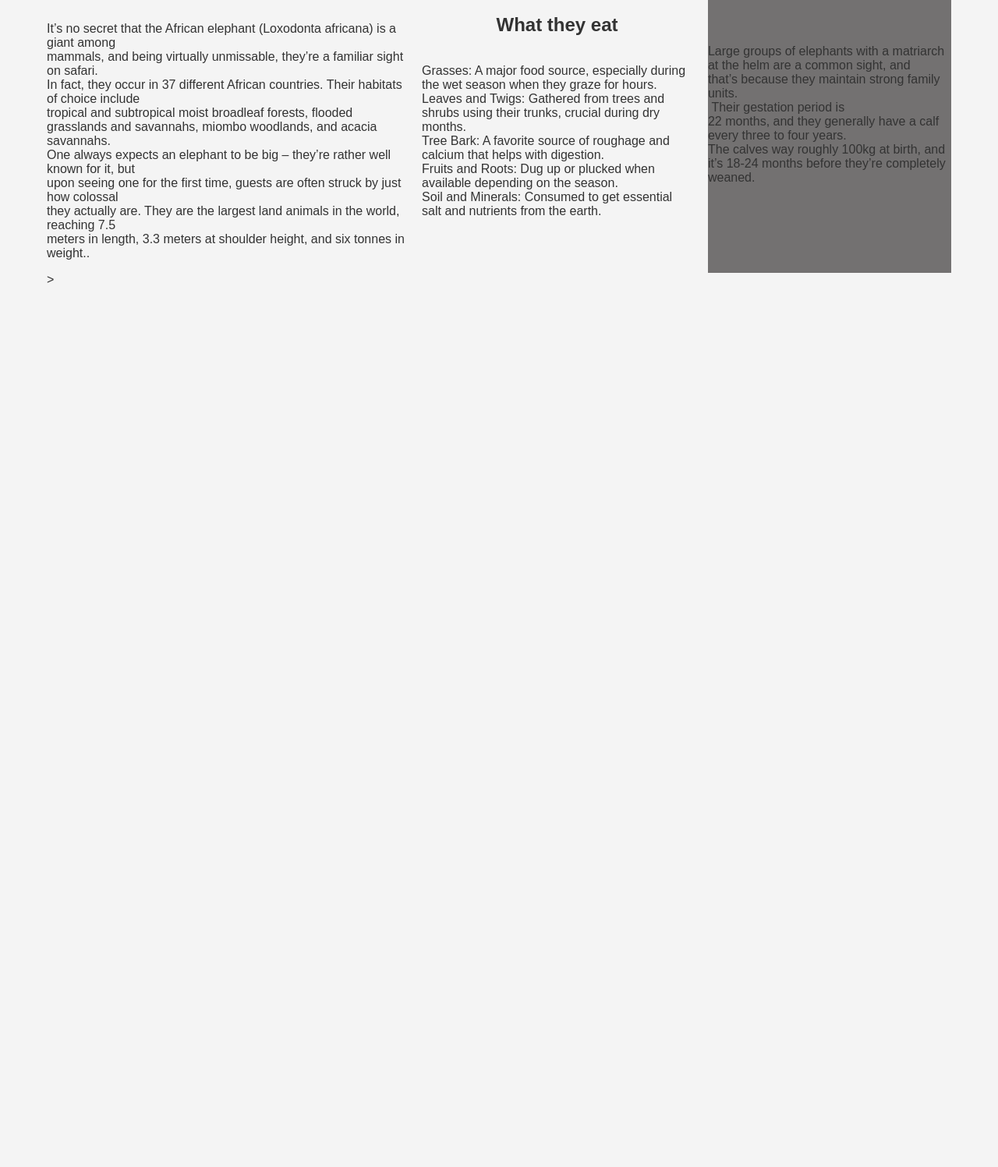
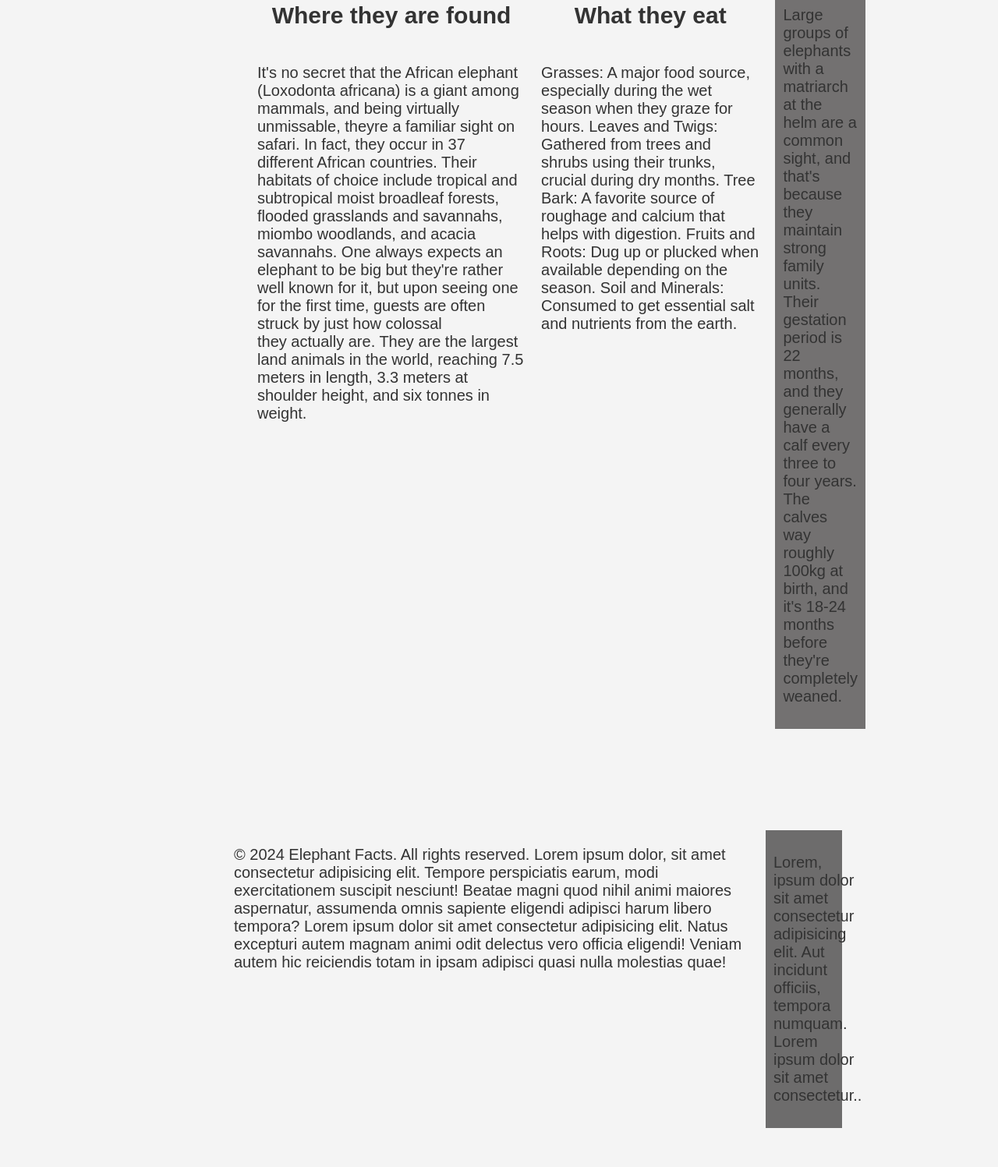
Before and after one commit to SimbaMandi/landing-page, a plain HTML site: page index.html in a window 1280 px wide. Shown: the part 478-1975 px from the top of the page at 78% size. Before the commit the page ends 906 px from the top, so only its background shows below. Drawn offline with Linux system fonts and the light colour scheme.

Commit message:
Better image and aligment solutions

```diff
--- a/index.html
+++ b/index.html
@@ -15,23 +15,21 @@
     </div>
 
     <div class="facts">
-           <div class="card-1">
+           <section class="card-1">
         <h2>Where they are found</h2>
-        <p>It’s no secret that the African elephant (Loxodonta africana) is a giant among  <br> mammals, and being virtually unmissable, they’re a familiar sight on safari. <br>
+        <p>It's no secret that the African elephant (Loxodonta africana) is a giant among mammals, and being virtually unmissable, theyre a familiar sight on safari. In fact, they occur in 37 different African countries. Their habitats of choice include tropical and subtropical moist broadleaf forests, flooded grasslands and savannahs, miombo woodlands, and acacia savannahs. One always expects an elephant to be big but they're rather well known for it, but upon seeing one for the first time, guests are often struck by just how colossal  <br> they actually are. They are the largest land animals in the world, reaching 7.5 meters in length, 3.3 meters at shoulder height, and six tonnes in weight.</p></section>
+     <section class="card-2">
+        <h2>What they eat</h2>
+        <p>Grasses: A major food source, especially during the wet season when they graze for hours. Leaves and Twigs: Gathered from trees and shrubs using their trunks, crucial during dry months. Tree Bark: A favorite source of roughage and calcium that helps with digestion. Fruits and Roots: Dug up or plucked when available depending on the season. Soil and Minerals: Consumed to get essential salt and nutrients from the earth.</p></section>
+     <section class="card-3">
+        <p>Large groups of elephants with a matriarch at the helm are a common sight, and that's because they maintain strong family units. Their gestation period is 22 months, and they generally have a calf every three to four years. The calves way roughly 100kg at birth, and it's 18-24 months before they're completely weaned.</p></section>
+     </div>
 
-In fact, they occur in 37 different African countries. Their habitats of choice include  <br> tropical and subtropical moist broadleaf forests, flooded grasslands and savannahs, miombo woodlands, and acacia savannahs. <br>
+          <div class="footer">
+         <section class="card-4"><p>© 2024 Elephant Facts. All rights reserved. Lorem ipsum dolor, sit amet consectetur adipisicing elit. Tempore perspiciatis earum, modi exercitationem suscipit nesciunt! Beatae magni quod nihil animi maiores aspernatur, assumenda omnis sapiente eligendi adipisci harum libero tempora? Lorem ipsum dolor sit amet consectetur adipisicing elit. Natus excepturi autem magnam animi odit delectus vero officia eligendi! Veniam autem hic reiciendis totam in ipsam adipisci quasi nulla molestias quae!</p></section>
 
-One always expects an elephant to be big – they’re rather well known for it, but  <br> upon seeing one for the first time, guests are often struck by just how colossal  <br> they actually are. They are the largest land animals in the world, reaching 7.5  <br>  meters in length, 3.3 meters at shoulder height, and six tonnes in weight..</p></div>
-     <div class="card-2">
-        <h2>What they eat</h2>
-        <p>Grasses: A major food source, especially during the wet season when they graze for hours.<br>
-Leaves and Twigs: Gathered from trees and shrubs using their trunks, crucial during dry months. <br>
-Tree Bark: A favorite source of roughage and calcium that helps with digestion. <br>
-Fruits and Roots: Dug up or plucked when available depending on the season. <br>
-Soil and Minerals: Consumed to get essential salt and nutrients from the earth. <br></p></div>
-     <div class="card-3">
-        <p>Large groups of elephants with a matriarch at the helm are a common sight, and <br> that’s because they maintain strong family units.  <br> Their gestation period is <br> 22 months, and they generally have a calf every three to four years.  <br> The calves way roughly 100kg at birth, and it’s 18-24 months before they’re completely <br> weaned.</p></div>
-     </div>>
-
+          <section class="card-6">
+         <p> Lorem, ipsum dolor sit amet consectetur adipisicing elit. Aut incidunt officiis, tempora numquam. Lorem ipsum dolor sit amet consectetur..</p></section>
+     </div>
 </body>
 </html>
--- a/style.css
+++ b/style.css
@@ -1,10 +1,10 @@
-/* Applies to the whole page */
 body {
   font-family: Arial, sans-serif;
   background-color: #f4f4f4;
   color: #333333;
-  margin: 60px;
+  margin: 10px 250px 0px 250px;
   padding: 0px;
+  font-size: 30px;
 }
 
 .container {
@@ -12,6 +12,7 @@
     flex-direction: column;
     justify-content: center;
     align-items: center;
+    gap: 0px;
 }
 
 .elephant {
@@ -21,32 +22,78 @@
   padding: 50px;
 }
 
+img {
+ width: 778px;
+ max-height: 128px;
+ object-position: bottom;
+ object-fit: cover;
+}
+
 .facts {
   display: flex;
   flex-direction: row;
   justify-content: space-evenly;
+  align-self: start;
+  margin: 30px;
   gap: 20px;
   width: 100%;
+  padding: 50px;
 }
 
 .card-1 {
   display: flex;
   flex-direction: column;
-  justify-content: center;
+  justify-content: flex-start;
+  align-items: top;
+  flex-wrap: wrap;
   align-items: center;
+  font-size: 20px;
 }
 
 .card-2 {
   display: flex;
   flex-direction: column;
-  justify-content: center;
+  justify-content: flex-start;
+  align-items: start;
   align-items: center;
+  font-size: 20px;
 }
 
 .card-3 {
   display: flex;
   flex-direction: column;
+  justify-content: flex-start;
+  align-items: start;
+  width: 100%;
+  padding: 10px;
+  background-color: rgb(115, 113, 113);
+  font-size: 20px;
+}
+
+.footer {
+  display: flex;
+  flex-direction: row;
+  justify-content: space-evenly;
+  align-self: start;
+  padding: 50px;
+  width: 100%;
+  gap: 20px;
+  font-size: 20px;
+}
+
+.card-4{
+  display: flex;
+  width: 90%;
+}
+
+.card-6 {
+  display: flex;
+  flex-direction: column;
   justify-content: center;
-  align-items: center;
-  background-color: rgb(115, 113, 113);
+  align-items: start;
+  width: 10%;
+  background-color: rgb(109, 108, 108);
+  font-size: 20px;
+  padding: 10px;
 }
+}
```
Also changed, not shown: elephant.jpg.
